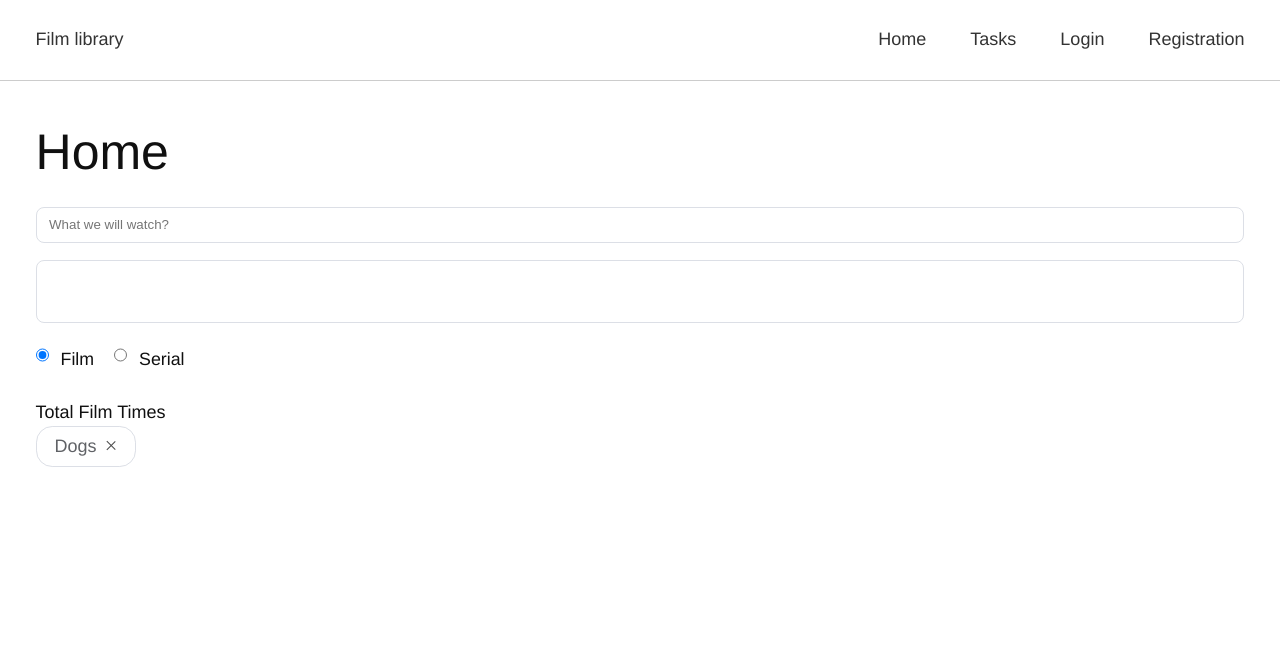
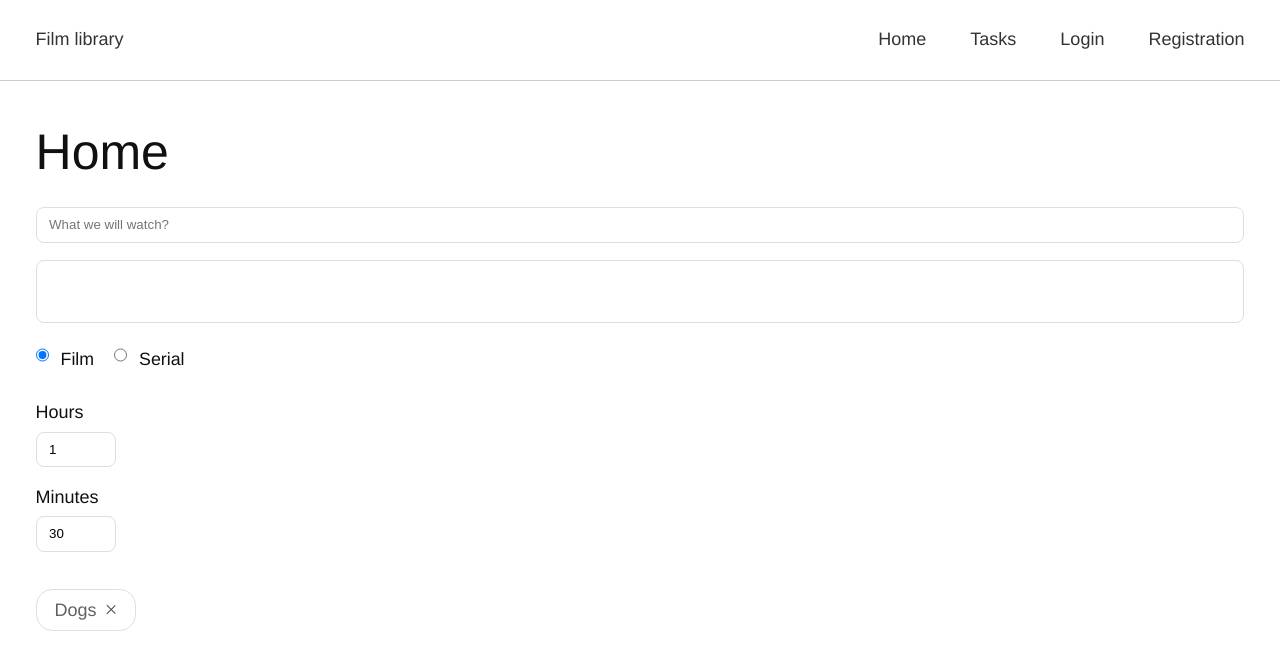
Before and after one commit to danil-boiko/film-library, a Vue app: page / in a window 1280 px wide. Shown: the top 670 px of the page. Built offline with nearby package versions, Linux system fonts and the light colour scheme; the HTML template or start-up script is replaced by a standard one.

Commit message:
add film and serial minutes

```diff
--- a/src/App.vue
+++ b/src/App.vue
@@ -37,7 +37,7 @@ export default {
       menuShow: false,
       linkMenu: [
         {title: 'Home', url: '/'},
-        {title: 'Tasks', url: '/Task'},
+        {title: 'Tasks', url: '/task'},
         {title: 'Login', url: '/login'},
         {title: 'Registration', url: '/registration'}
       ]
--- a/src/components/Home.vue
+++ b/src/components/Home.vue
@@ -33,15 +33,44 @@
           label(
             for="radioSerial"
           ) Serial
+
+        // TOTAL TIME
         .total-time
+
+          // Film Time
           .total-time__film(
             v-if="whatWatch === 'Film'"
           )
-            span Total Film Times
+            span.time-title Hours
+            input.time-input(
+              type="number"
+              v-model="filmHours"
+            )
+            span.time-title Minutes
+            input.time-input(
+              type="number"
+              v-model="filmMinutes"
+            )
+
+          //Serial Time
           .total-time__serial(
             v-if="whatWatch === 'Serial'"
           )
-            span Total Serial Times
+            span.time-title How many season?
+            input.time-input(
+              type="number"
+              v-model="serialSeason"
+            )
+            span.time-title How many series?
+            input.time-input(
+              type="number"
+              v-model="serialSeries"
+            )
+            span.time-title How long is one series? (minutes)
+            input.time-input(
+              type="number"
+              v-model="serialSeriesMinutes"
+            )
         .tag-list
         .ui-tag__wrapper
           .ui-tag
@@ -57,7 +86,16 @@ export default {
       taskTitle: '',
       taskDescription: '',
       whatWatch: 'Film',
-      taskId: 3
+      taskId: 3,
+
+      // Total Time
+      // Film
+      filmHours: 1,
+      filmMinutes: 30,
+      // Serial
+      serialSeason: 1,
+      serialSeries: 11,
+      serialSeriesMinutes: 40
     }
   },
   methods: {
@@ -65,14 +103,15 @@ export default {
       if (this.taskTitle === '') {
         return
       }
-      this.tasks.push({
+      const task = {
         id: this.taskId,
         title: this.taskTitle,
         description: this.taskDescription,
         whatWatch: this.whatWatch,
         completed: false,
         editing: false
-      })
+      }
+      console.log(task)
 
       // Reset
       this.taskId += 1
@@ -84,7 +123,7 @@ export default {
 </script>
 
 <style lang="stylus" scoped>
-
+// Options
 .option-list
   display flex
   margin-bottom 20px
@@ -94,4 +133,16 @@ export default {
     margin-right 20px
     &:last-child
       margin-right 0
+
+// Total time
+.total-time
+  margin-bottom 20px
+
+.time-title
+  display block
+  margin-bottom 6px
+
+.time-input
+  max-width 80px
+  margin-right 10px
 </style>
```
